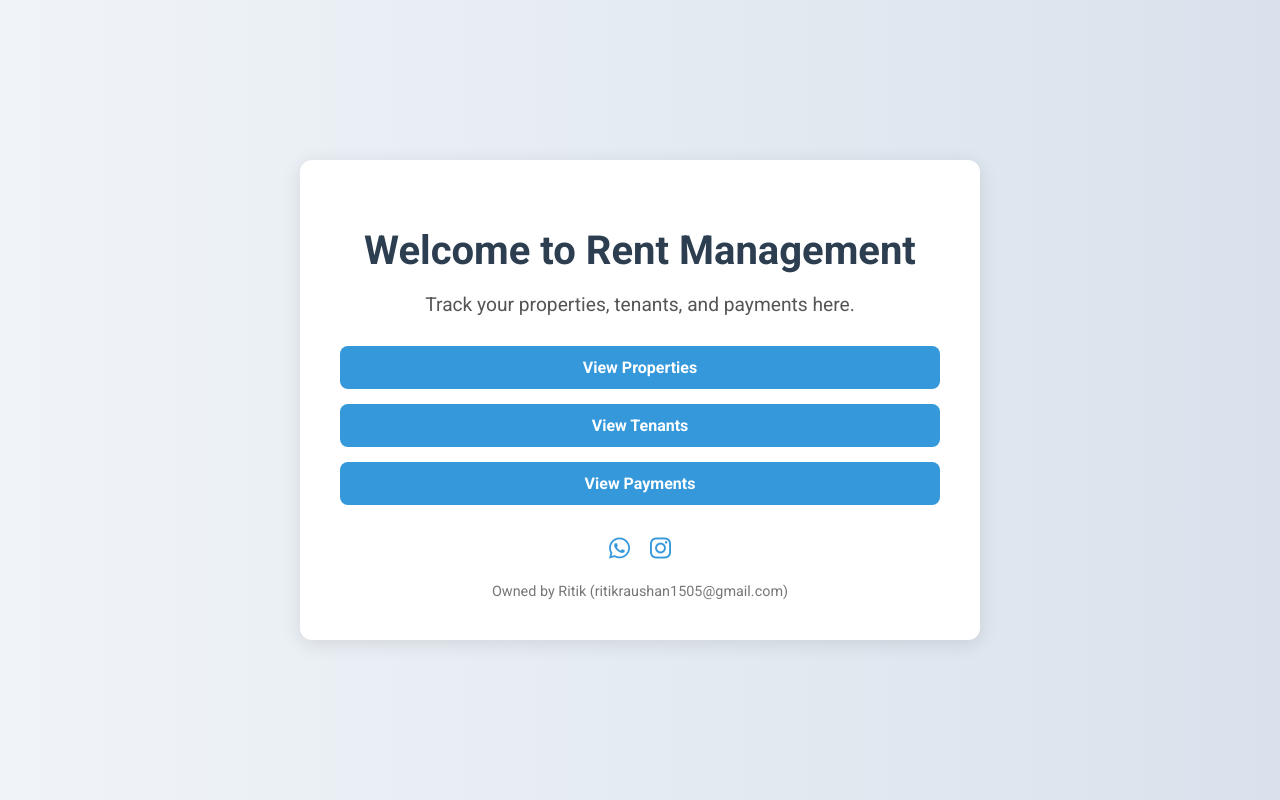
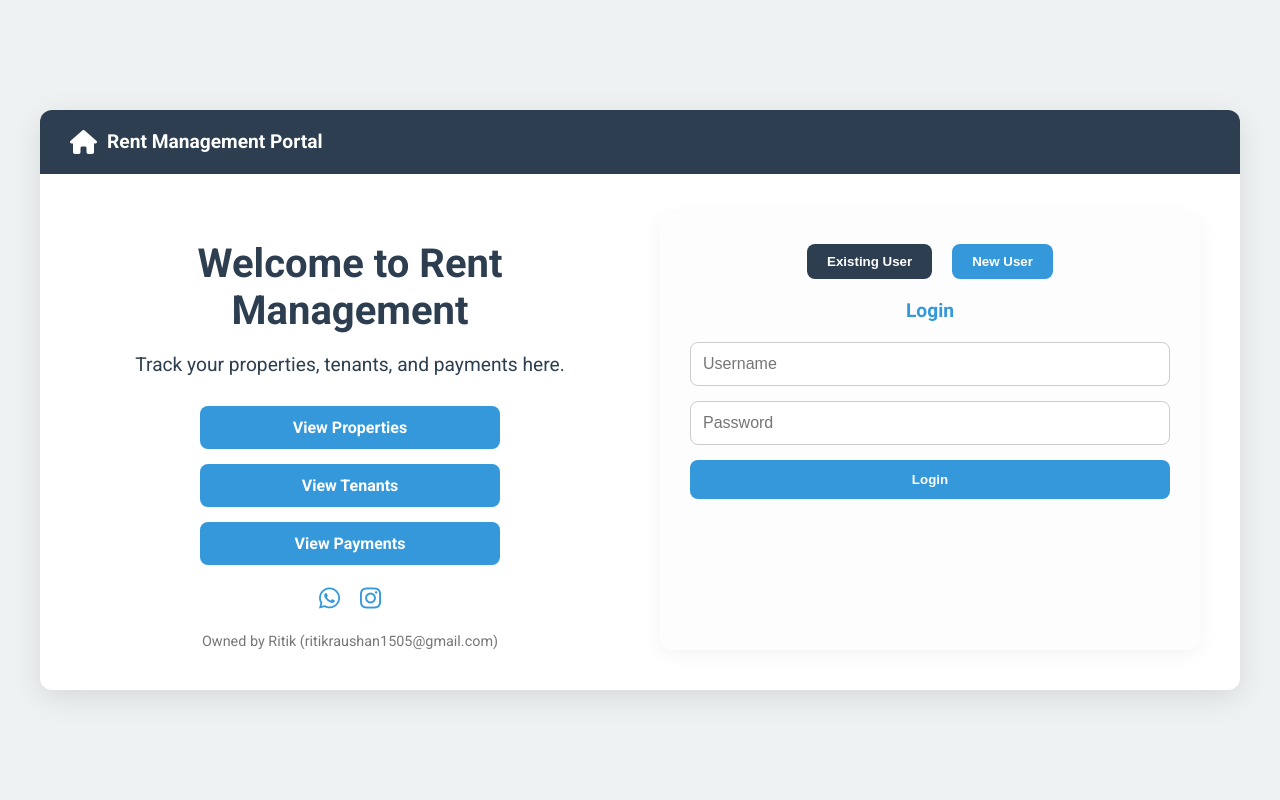
Before and after one commit to Ritik1505/rentmanagement, a Flask app: page / in a window 1280 px wide. Run offline with Flask 3, Linux system fonts and the light colour scheme.

Commit message:
Unify login/signup into one box with toggle and clean styling

```diff
--- a/templates/index.html
+++ b/templates/index.html
@@ -7,45 +7,79 @@
   <link href="https://fonts.googleapis.com/css2?family=Roboto:wght@400;700&display=swap" rel="stylesheet" />
   <link rel="stylesheet" href="https://cdnjs.cloudflare.com/ajax/libs/font-awesome/6.5.0/css/all.min.css" />
   <style>
+    * {
+      box-sizing: border-box;
+    }
+
     body {
       margin: 0;
       font-family: 'Roboto', sans-serif;
-      background: linear-gradient(to right, #f0f4f8, #d9e2ec);
+      background: #eef2f3;
+      display: flex;
+      justify-content: center;
+      align-items: center;
+      min-height: 100vh;
+    }
+
+    .wrapper {
       display: flex;
       flex-direction: column;
-      align-items: center;
-      justify-content: center;
-      min-height: 100vh;
-      color: #333;
+      max-width: 1200px;
+      width: 100%;
+      background: white;
+      border-radius: 12px;
+      box-shadow: 0 8px 30px rgba(0, 0, 0, 0.1);
+      overflow: hidden;
     }
 
-    .container {
-      text-align: center;
-      background: white;
-      padding: 40px;
-      border-radius: 12px;
-      box-shadow: 0 4px 20px rgba(0, 0, 0, 0.1);
-      max-width: 600px;
-      width: 90%;
+    .header {
+      display: flex;
+      align-items: center;
+      padding: 20px 30px;
+      background-color: #2c3e50;
+      color: white;
     }
 
-    h1 {
+    .header i {
+      font-size: 1.5rem;
+      margin-right: 10px;
+    }
+
+    .header h2 {
+      font-size: 1.2rem;
+      margin: 0;
+    }
+
+    .content {
+      display: flex;
+      flex-wrap: wrap;
+      padding: 40px;
+      gap: 40px;
+      justify-content: center;
+    }
+
+    .main-panel {
+      flex: 1 1 500px;
+      color: #2c3e50;
+      text-align: center;
+    }
+
+    .main-panel h1 {
       font-size: 2.5rem;
       margin-bottom: 10px;
-      color: #2c3e50;
     }
 
-    p {
+    .main-panel p {
       font-size: 1.2rem;
       margin-bottom: 30px;
-      color: #555;
     }
 
     .buttons {
       display: flex;
       flex-direction: column;
       gap: 15px;
-      margin-bottom: 30px;
+      max-width: 300px;
+      margin: 0 auto;
     }
 
     .buttons a {
@@ -55,26 +89,12 @@
       padding: 12px 20px;
       border-radius: 8px;
       font-weight: bold;
+      text-align: center;
       transition: background-color 0.3s ease;
     }
 
     .buttons a:hover {
       background-color: #2980b9;
-    }
-
-    .footer {
-      font-size: 0.9rem;
-      color: #777;
-      margin-top: 20px;
-    }
-
-    .footer a {
-      color: #777;
-      text-decoration: none;
-    }
-
-    .footer a:hover {
-      text-decoration: underline;
     }
 
     .social-icons {
@@ -93,10 +113,101 @@
     .social-icons a:hover {
       color: #2980b9;
     }
+
+    .footer {
+      font-size: 0.9rem;
+      color: #777;
+      margin-top: 20px;
+    }
+
+    .footer a {
+      color: #777;
+      text-decoration: none;
+    }
+
+    .footer a:hover {
+      text-decoration: underline;
+    }
+
+    .form-box {
+      flex: 1 1 500px;
+      background-color: #fdfdfd;
+      padding: 30px;
+      border-radius: 12px;
+      box-shadow: 0 4px 20px rgba(0, 0, 0, 0.05);
+    }
+
+    .toggle-buttons {
+      display: flex;
+      justify-content: center;
+      gap: 20px;
+      margin-bottom: 20px;
+    }
+
+    .toggle-buttons button {
+      padding: 10px 20px;
+      border: none;
+      border-radius: 8px;
+      font-weight: bold;
+      cursor: pointer;
+      transition: background-color 0.3s ease;
+      background-color: #3498db;
+      color: white;
+    }
+
+    .toggle-buttons button.active {
+      background-color: #2c3e50;
+    }
+
+    .form-title {
+      text-align: center;
+      font-size: 1.2rem;
+      color: #3498db;
+      font-weight: bold;
+      margin-bottom: 20px;
+    }
+
+    form {
+      display: none;
+      flex-direction: column;
+      gap: 15px;
+    }
+
+    form.active {
+      display: flex;
+    }
+
+    input {
+      padding: 12px;
+      border: 1px solid #ccc;
+      border-radius: 8px;
+      font-size: 1rem;
+    }
+
+    button.submit-btn {
+      border: none;
+      padding: 12px;
+      border-radius: 8px;
+      font-weight: bold;
+      cursor: pointer;
+      background-color: #3498db;
+      color: white;
+    }
+
+    button.submit-btn:hover {
+      background-color: #2980b9;
+    }
   </style>
 </head>
 <body>
-  <div class="container">
+  <div class="wrapper">
+    <div class="header">
+      <i class="fas fa-home"></i>
+      <h2>Rent Management Portal</h2>
+    </div>
+
+    <div class="content">
+      <div class="main-panel">
         <h1>Welcome to Rent Management</h1>
         <p>Track your properties, tenants, and payments here.</p>
 
@@ -115,5 +226,53 @@
           Owned by Ritik (<a href="mailto:ritikraushan1505@gmail.com">ritikraushan1505@gmail.com</a>)
         </div>
       </div>
+
+      <div class="form-box">
+        <div class="toggle-buttons">
+          <button id="loginBtn" class="active">Existing User</button>
+          <button id="signupBtn">New User</button>
+        </div>
+
+        <div class="form-title" id="formTitle">Login</div>
+
+        <form id="loginForm" class="active" method="POST" action="/login">
+          <input type="text" name="username" placeholder="Username" required />
+          <input type="password" name="password" placeholder="Password" required />
+          <button type="submit" class="submit-btn">Login</button>
+        </form>
+
+        <form id="signupForm" method="POST" action="/signup">
+          <input type="text" name="username" placeholder="Username" required />
+          <input type="password" name="password" placeholder="Password" required />
+          <input type="password" name="confirm_password" placeholder="Confirm Password" required />
+          <button type="submit" class="submit-btn">Sign Up</button>
+        </form>
+      </div>
+    </div>
+  </div>
+
+  <script>
+    const loginBtn = document.getElementById('loginBtn');
+    const signupBtn = document.getElementById('signupBtn');
+    const loginForm = document.getElementById('loginForm');
+    const signupForm = document.getElementById('signupForm');
+    const formTitle = document.getElementById('formTitle');
+
+    loginBtn.addEventListener('click', () => {
+      loginBtn.classList.add('active');
+      signupBtn.classList.remove('active');
+      loginForm.classList.add('active');
+      signupForm.classList.remove('active');
+      formTitle.textContent = 'Login';
+    });
+
+    signupBtn.addEventListener('click', () => {
+      signupBtn.classList.add('active');
+      loginBtn.classList.remove('active');
+      signupForm.classList.add('active');
+      loginForm.classList.remove('active');
+      formTitle.textContent = 'Signup';
+    });
+  </script>
 </body>
 </html>
```
Lines whose indentation alone changed are shown as unchanged.
